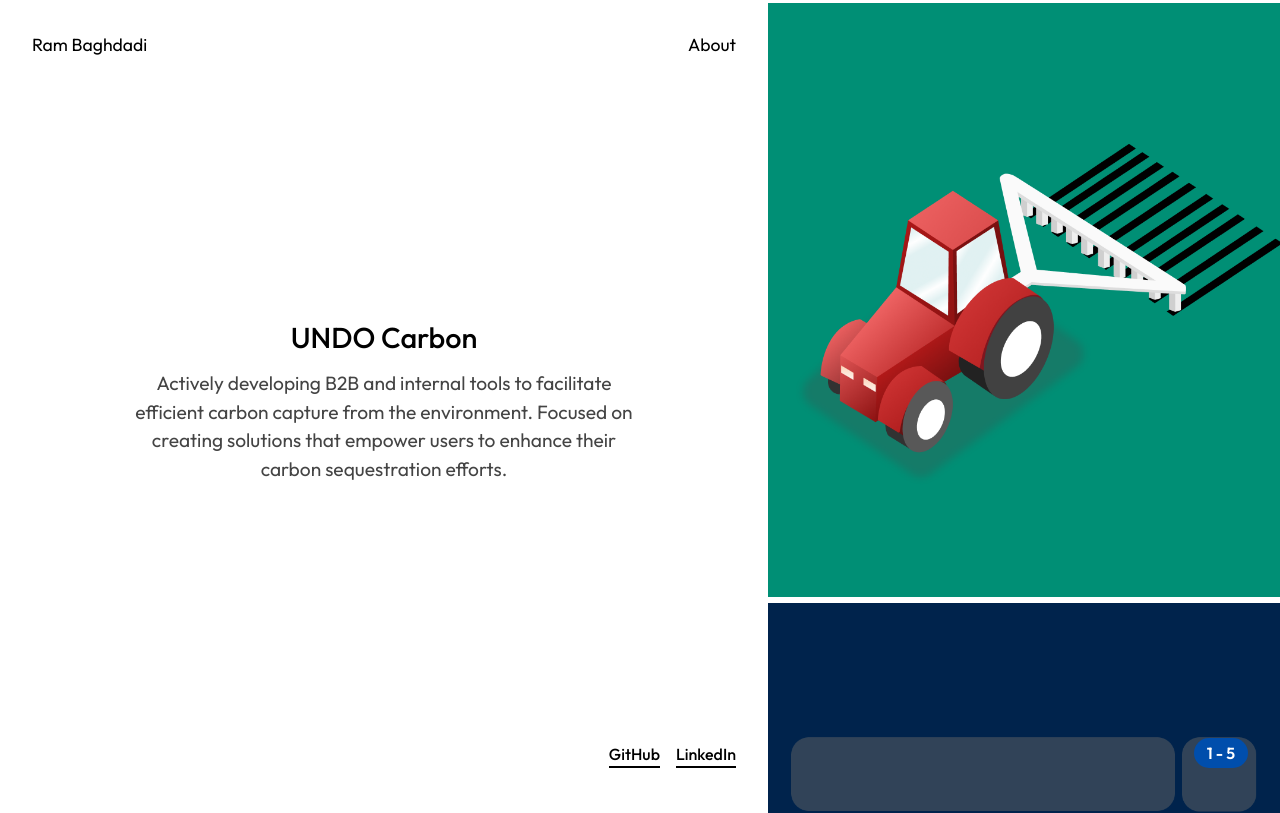
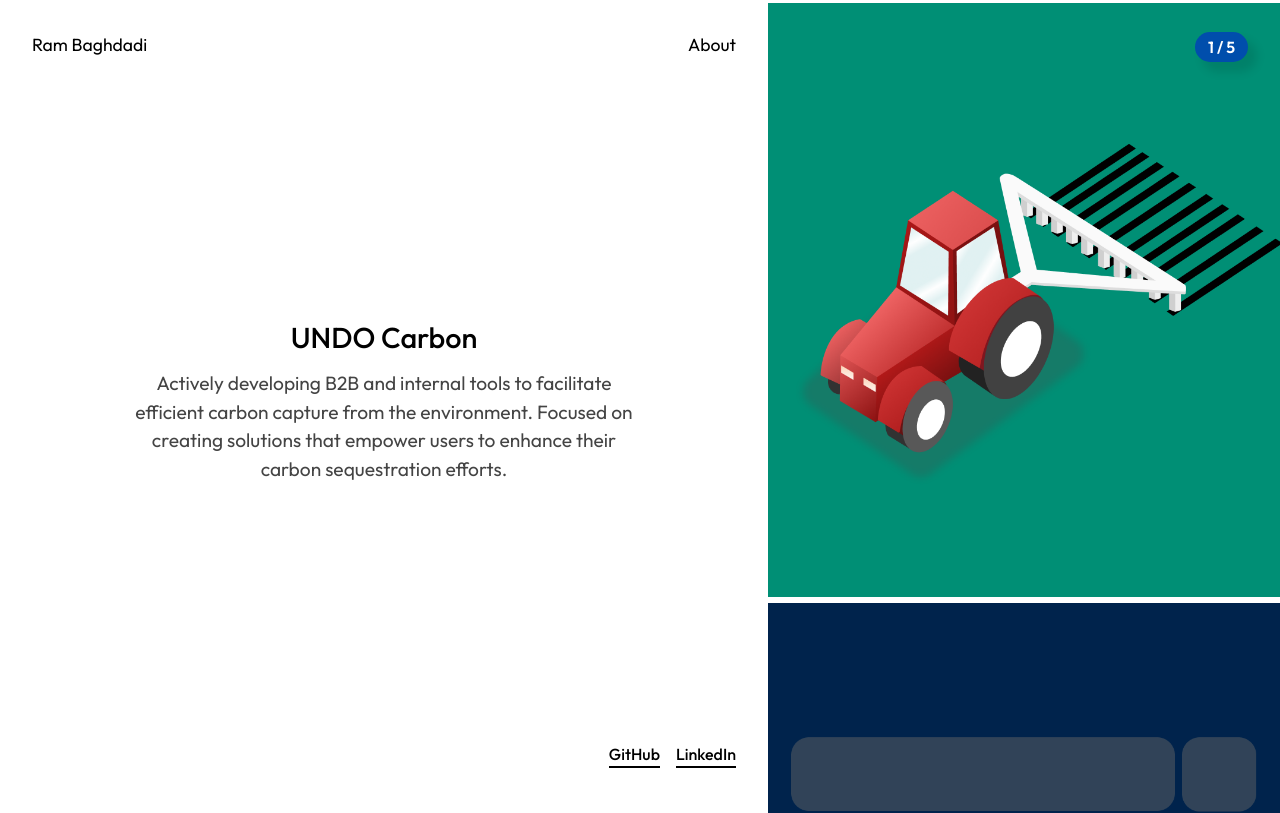
Before and after one commit to rambaghdadi/portfolio, a React (Vite) app: page / in a window 1280 px wide. Shown: the top 813 px of the page. Built offline with nearby package versions, Linux system fonts and the light colour scheme.

Commit message:
updated carousel slide num position

```diff
--- a/src/pages/About/components/AboutMe.tsx
+++ b/src/pages/About/components/AboutMe.tsx
@@ -4,10 +4,10 @@
   return (
     <div className={classes.aboutMe}>
       <p>
-        I'm a creative software engineer who brings a blend of creative and
-        technical expertise to web development. I have a proven track record of
-        building responsive and accessible UIs, streamlining complex workflows,
-        and driving project success from concept to deployment.
+        I'm a software engineer who brings a blend of creative and technical
+        expertise to web development. I have a proven track record of building
+        responsive and accessible UIs, streamlining complex workflows, and
+        driving project success from concept to deployment.
       </p>
     </div>
   );
--- a/src/pages/Home/Home.module.css
+++ b/src/pages/Home/Home.module.css
@@ -30,14 +30,15 @@
   .slideNumber {
     color: white;
     font-weight: 600;
+    box-shadow: 8px 9px 10px 1px rgba(0, 0, 0, 0.1);
     background-color: var(--accent-color);
     position: fixed;
     padding: 0.2rem 0.8rem;
     border-radius: 20rem;
     right: 2rem;
-    bottom: 2rem;
+    top: 2rem;
+    z-index: 2;
     display: none;
-    z-index: 2;
 
     @media (min-width: 850px) {
       display: block;
--- a/src/pages/Home/Home.tsx
+++ b/src/pages/Home/Home.tsx
@@ -60,7 +60,7 @@
             }}
           />
           <div className={classes.slideNumber}>
-            <p>{`${currentSlide + 1} - ${slides.length}`}</p>
+            <p>{`${currentSlide + 1} / ${slides.length}`}</p>
           </div>
           <div className={classes.slideInfo}>
             <div className={classes.mobileAbout}>
```
